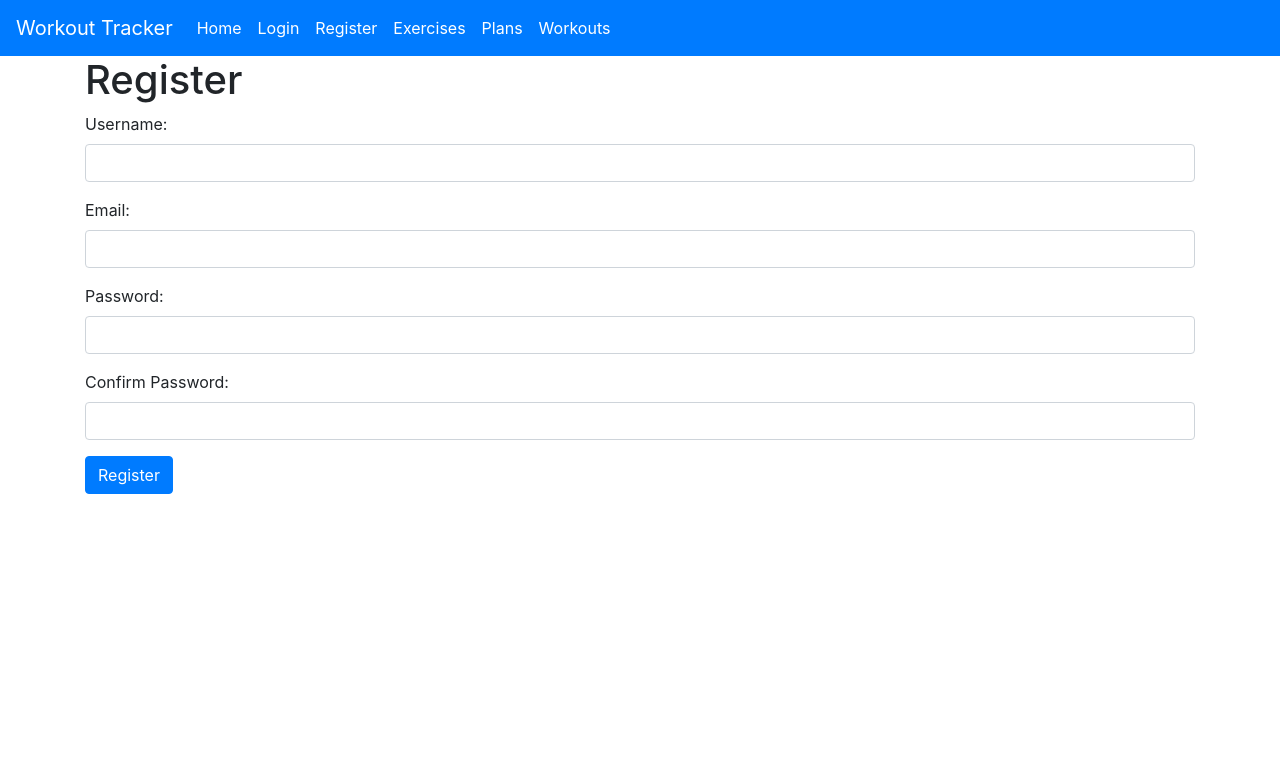
After one commit to TraseRRR98/workout_application, a PHP site: page /pages/register/register.php in a window 1280 px wide. The commit adds this page. Shown: the top 783 px of the page. Run offline with PHP 8.4, Linux system fonts and the light colour scheme.

```diff
--- a/css/styles.css
+++ b/css/styles.css
@@ -1,10 +1,3 @@
-/* public/css/styles.css */
-
-footer {
-    padding: 1rem 0;
-    background-color: #f8f9fa;
-}
-
 @media (max-width: 767px) {
     .table-container {
         overflow-x: auto;
--- a/includes/navbar.php
+++ b/includes/navbar.php
@@ -9,10 +9,10 @@
                 <a class="nav-link text-white" href="/workout_application/index.php">Home</a>
             </li>
             <li class="nav-item">
-                <a class="nav-link text-white" href="/workout_application/login.php">Login</a>
+                <a class="nav-link text-white" href="/workout_application/pages/login/login.php">Login</a>
             </li>
             <li class="nav-item">
-                <a class="nav-link text-white" href="/workout_application/register.php">Register</a>
+                <a class="nav-link text-white" href="/workout_application/pages/register/register.php">Register</a>
             </li>
             <li class="nav-item">
                 <a class="nav-link text-white" href="/workout_application/pages/exercises/exercises.php">Exercises</a>
--- /dev/null
+++ b/pages/register/register.php
@@ -0,0 +1,42 @@
+<?php
+include '../../includes/header.php';
+include '../../includes/db_connect.php';
+include '../../includes/accesibles.php';
+?>
+
+<!DOCTYPE html>
+<html lang="en">
+<head>
+    <meta charset="UTF-8">
+    <meta name="viewport" content="width=device-width, initial-scale=1.0">
+    <title>Register</title>
+    <link rel="stylesheet" href="https://stackpath.bootstrapcdn.com/bootstrap/4.5.2/css/bootstrap.min.css">
+</head>
+<body>
+    <div class="container">
+        <h1>Register</h1>
+        <form action="register_process.php" method="post">
+            <div class="form-group">
+                <label for="username">Username:</label>
+                <input type="text" class="form-control" id="username" name="username" required>
+            </div>
+            <div class="form-group">
+                <label for="email">Email:</label>
+                <input type="email" class="form-control" id="email" name="email" required>
+            </div>
+            <div class="form-group">
+                <label for="password">Password:</label>
+                <input type="password" class="form-control" id="password" name="password" required>
+            </div>
+            <div class="form-group">
+                <label for="confirm_password">Confirm Password:</label>
+                <input type="password" class="form-control" id="confirm_password" name="confirm_password" required>
+            </div>
+            <button type="submit" class="btn btn-primary">Register</button>
+        </form>
+    </div>
+    <script src="https://code.jquery.com/jquery-3.5.1.slim.min.js"></script>
+    <script src="https://cdn.jsdelivr.net/npm/@popperjs/core@2.9.2/dist/umd/popper.min.js"></script>
+    <script src="https://stackpath.bootstrapcdn.com/bootstrap/4.5.2/js/bootstrap.min.js"></script>
+</body>
+</html>
```
Also changed, not shown: pages/register/register_process.php (added, +45 -0 lines), pages/workouts/workout_history.php (+26 -3 lines), pages/login/login.php (added), pages/workouts.php (deleted).
